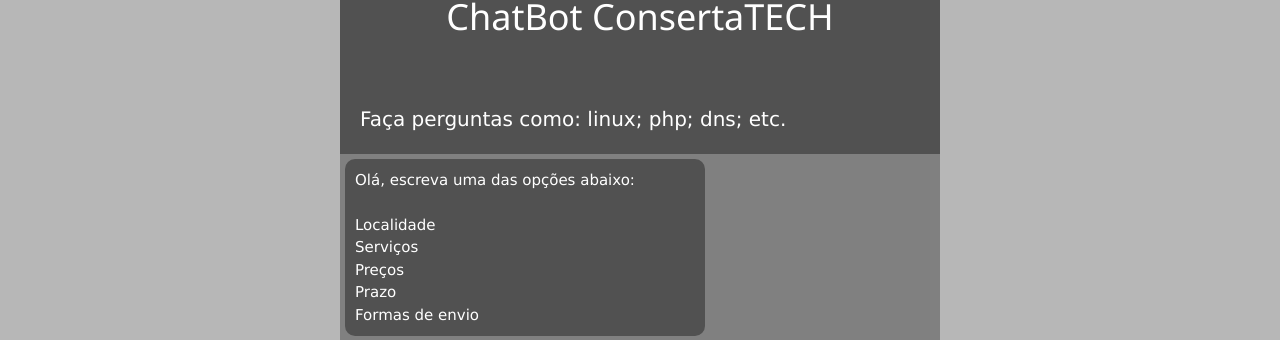
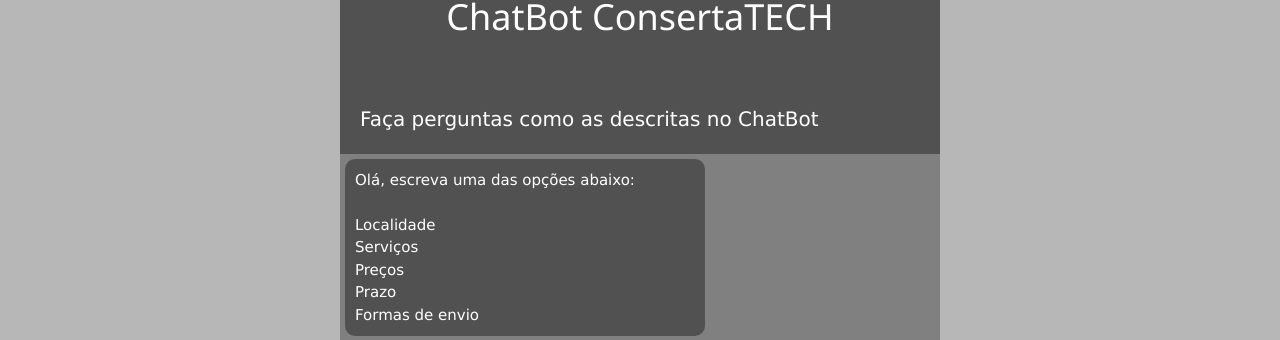
Before and after one commit to lucascalvobr/ProjetoChatbot, a PHP site: page / in a window 1280 px wide. Shown: the part 2303-2643 px from the top of the page. Run offline with PHP 8.4, Linux system fonts and the light colour scheme.

Commit message:
Ajustes na Index

```diff
--- a/index.php
+++ b/index.php
@@ -7,7 +7,7 @@
     <title>Assistência Técnica - Unknown</title>
     <link rel="stylesheet" href="css/style.css">
     <link rel="stylesheet" href="css/w3css.css">
-    <link rel="shortcut icon" href="img/maps.png">
+    <link rel="shortcut icon" href="img/logo.png">
 </head>
 
 <body>
@@ -67,7 +67,7 @@
                 <div class="header">
                     <h4>ChatBot ConsertaTECH</h4>
                     <br>
-                    <p>Faça perguntas como: linux; php; dns; etc.</p>
+                    <p>Faça perguntas como as descritas no ChatBot</p>
                 </div>
                 <div class="body" id="chatbody">
                     <div class="scroller"></div>
@@ -85,7 +85,9 @@
     </div>
 
     <div class="footer">
-        <!-- Construção -->
+        <div class="mapa"></div>
+        <div class="endereco"></div>
+        <div class="direitos"></div>
     </div>
     <script src="js/jquery.js"></script>
     <script src="js/app.js"></script>
--- a/modelos.txt
+++ /dev/null
@@ -1,3 +0,0 @@
-Carrousel Exemplo
-
-https://www.w3schools.com/w3css/tryit.asp?filename=tryw3css_slideshow_dots2
```
